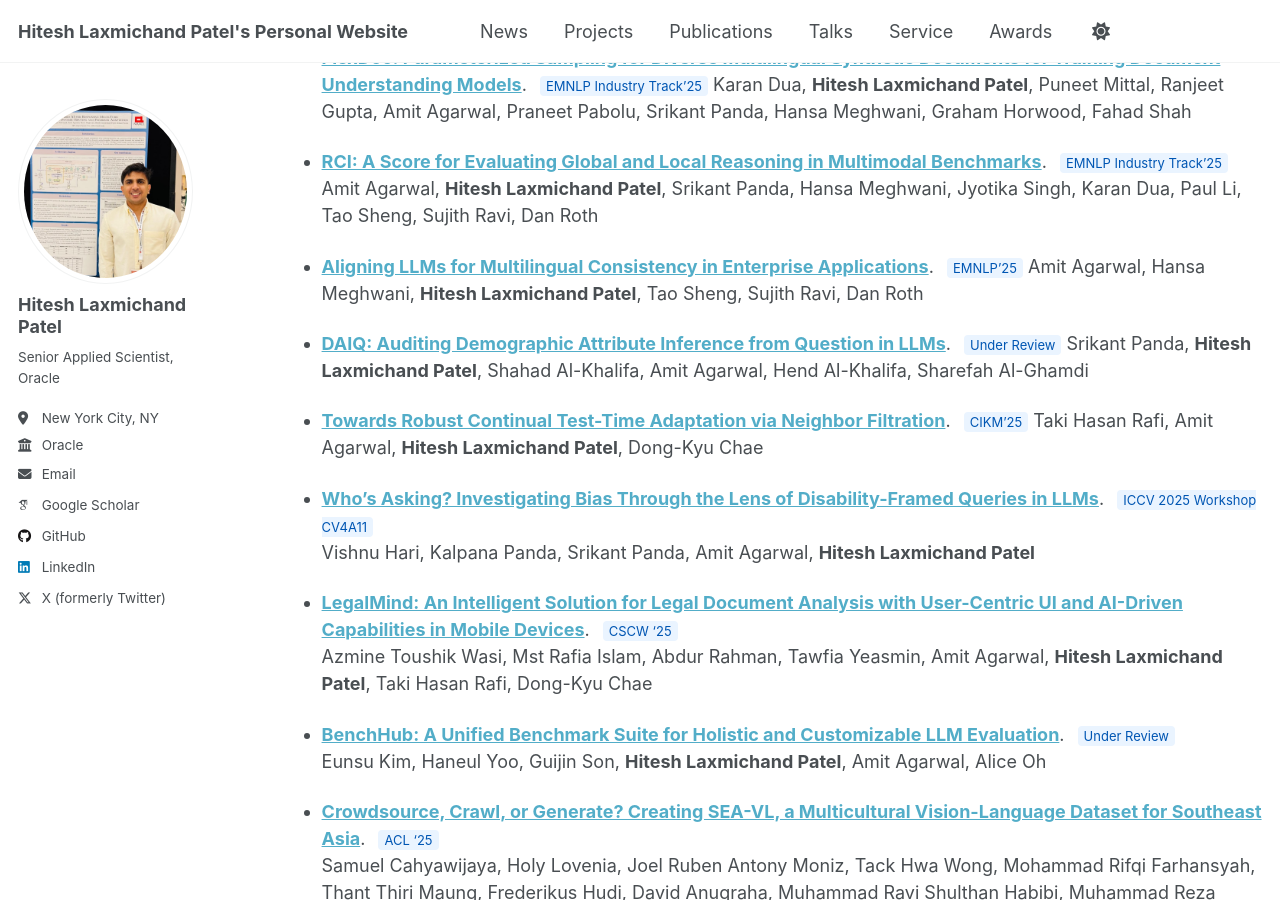
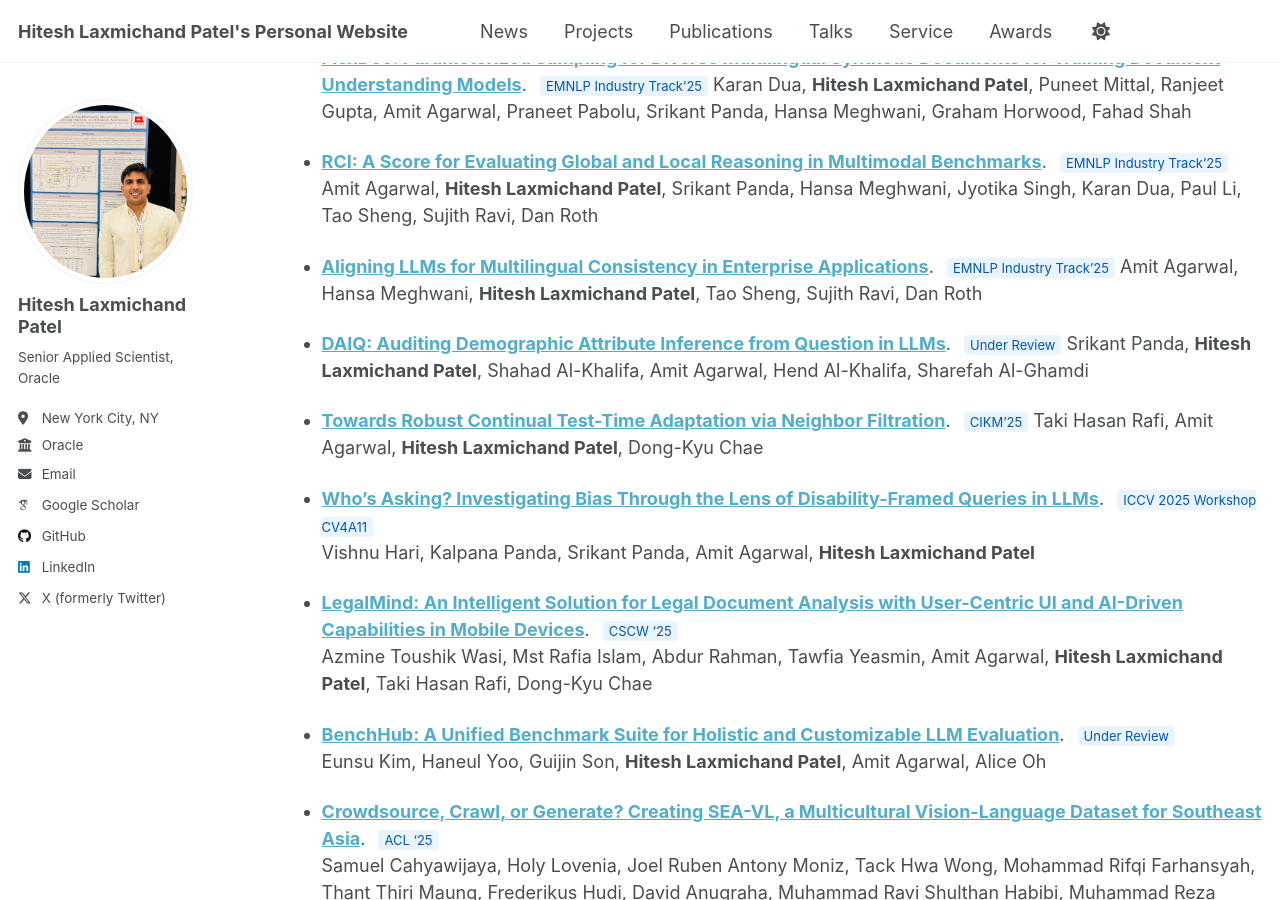
Before and after one commit to HITESHLPATEL/hiteshlpatel.github.io, a Jekyll site: the page built from _pages/publications.md, in a window 1280 px wide and 900 px high, scrolled down 517 px. Built offline with Jekyll 4.4.1, drawn with Linux system fonts in a browser that asks for light colours; some web fonts are replaced.

Commit message:
Revise publication entries and styles
Updated publication details and formatting for consistency.

```diff
--- a/_pages/publications.md
+++ b/_pages/publications.md
@@ -33,7 +33,7 @@ Karan Dua, **Hitesh Laxmichand Patel**, Puneet Mittal, Ranjeet Gupta, Amit Agarw
 Amit Agarwal, **Hitesh Laxmichand Patel**, Srikant Panda, Hansa Meghwani, Jyotika Singh, Karan Dua, Paul Li, Tao Sheng, Sujith Ravi, Dan Roth
 
 - **[Aligning LLMs for Multilingual Consistency in Enterprise Applications](https://arxiv.org/abs/2509.23659)**.
-<span style="font-size:13px; background:#eaf4ff; color:#0056b3; padding:2px 6px; margin-left:8px; border-radius:4px;">EMNLP'25</span>
+<span style="font-size:13px; background:#eaf4ff; color:#0056b3; padding:2px 6px; margin-left:8px; border-radius:4px;">EMNLP Industry Track'25</span>
 Amit Agarwal, Hansa Meghwani, **Hitesh Laxmichand Patel**, Tao Sheng, Sujith Ravi, Dan Roth
 
 - **[DAIQ: Auditing Demographic Attribute Inference from Question in LLMs](https://www.arxiv.org/pdf/2508.15830)**.
```
